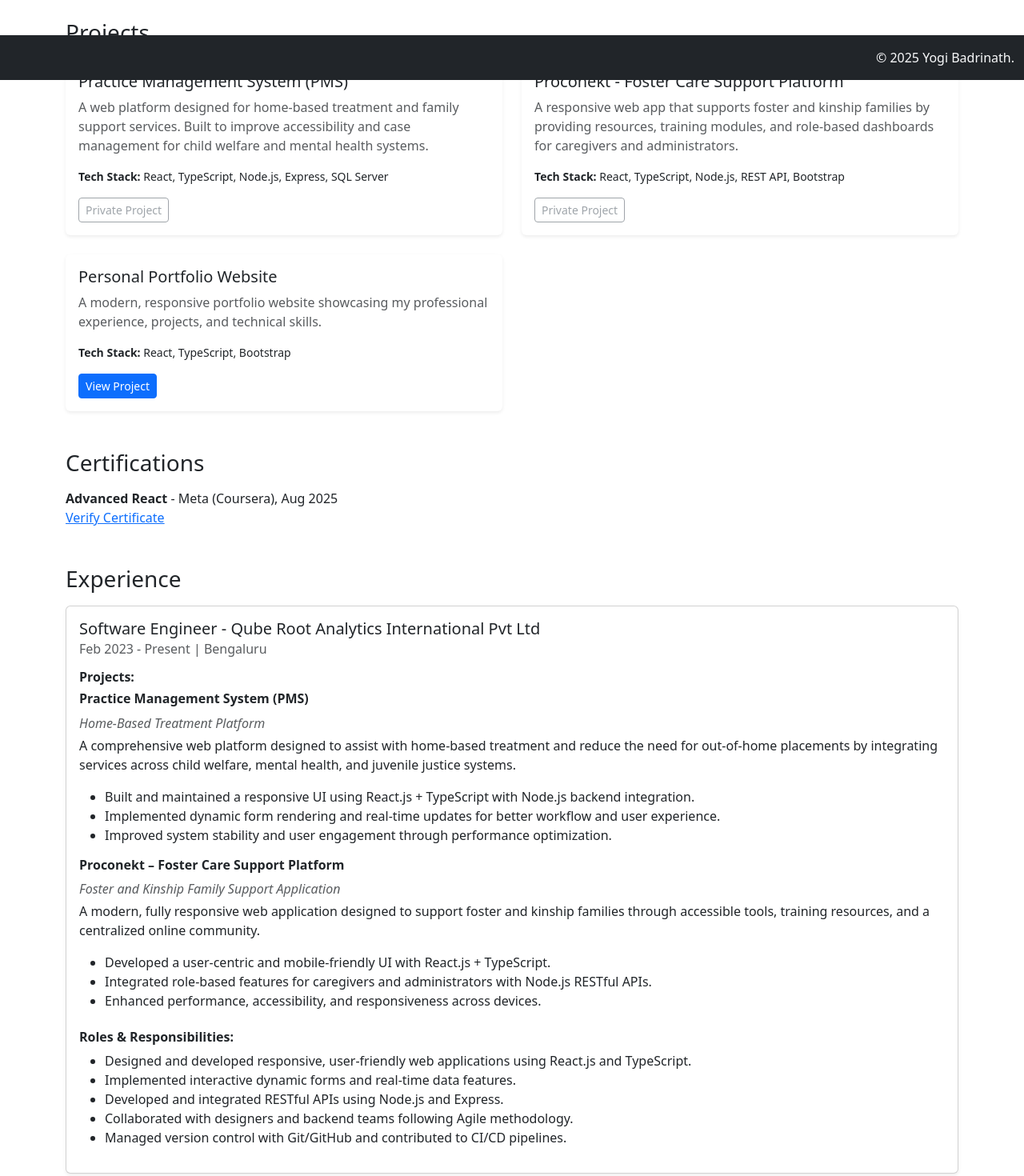
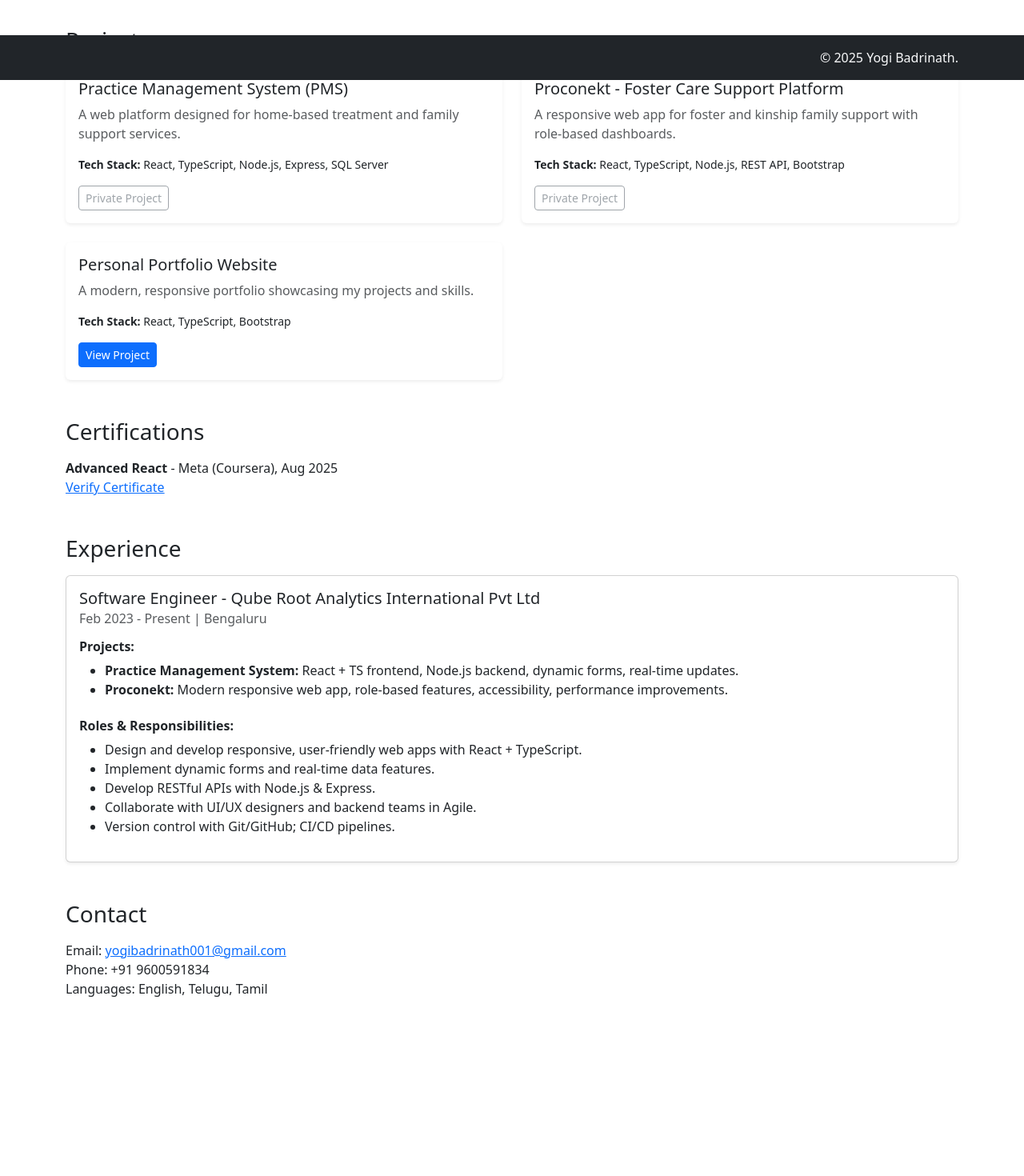
Before and after one commit to Yogibadrinath/portfolio, a React (Create React App) app: page / in a window 1280 px wide. Shown: the part 700-2170 px from the top of the page at 80% size. After the commit the page ends 2020 px from the top, so only its background shows below. Built offline with nearby package versions, Linux system fonts and the light colour scheme.

Commit message:
certification

```diff
--- a/src/App.tsx
+++ b/src/App.tsx
@@ -3,10 +3,10 @@ import Header from "./components/header/Header";
 import About from "./components/about/About";
 import Skills from "./components/skills/Skills";
 import Projects from "./components/projects/Projects";
+import Certifications from "./components/certifications/Certifications";
 import Experience from "./components/experience/Experience";
 import Contact from "./components/contact/Contact";
 import Footer from "./components/footer/Footer";
-import Certifications from "./components/certifications/Certifications";
 
 const App: React.FC = () => {
   return (
--- a/src/components/about/About.tsx
+++ b/src/components/about/About.tsx
@@ -2,14 +2,15 @@ import React from 'react';
 
 const About: React.FC = () => {
   return (
-    <section id="about" className="my-5">
-      <h1 className="mb-3">Yogi Badrinath Adhimulam</h1>
+    <section id="about" className="my-5 px-3 px-md-0">
+      <h1 className="display-5 mb-3">Yogi Badrinath Adhimulam</h1>
       <p className="lead">
         Software Engineer with 2.9 years of experience in web application development. Skilled in building interactive UIs using React.js, TypeScript, and Node.js for backend services.
       </p>
       <ul className="list-inline">
         <li className="list-inline-item"><b>Email:</b> <a href="mailto:yogibadrinath001@gmail.com">yogibadrinath001@gmail.com</a></li>
         <li className="list-inline-item ms-3"><b>Phone:</b> +91 9600591834</li>
+        <li className="list-inline-item ms-3"><b>Portfolio:</b> <a href="https://yogibadrinath.github.io/portfolio/" target="_blank" rel="noreferrer">View</a></li>
       </ul>
     </section>
   );
--- a/src/components/certifications/Certifications.tsx
+++ b/src/components/certifications/Certifications.tsx
@@ -2,7 +2,7 @@ import React from "react";
 
 const Certifications: React.FC = () => {
   return (
-    <section id="certifications" className="my-5">
+    <section id="certifications" className="my-5 px-3 px-md-0">
       <h2 className="h3 mb-3">Certifications</h2>
       <ul className="list-unstyled">
         <li className="mb-2">
--- a/src/components/contact/Contact.tsx
+++ b/src/components/contact/Contact.tsx
@@ -2,7 +2,7 @@ import React from 'react';
 
 const Contact: React.FC = () => {
   return (
-    <section id="contact" className="my-5">
+    <section id="contact" className="my-5 px-3 px-md-0">
       <h2 className="h3 mb-3">Contact</h2>
       <ul className="list-unstyled">
         <li>Email: <a href="mailto:yogibadrinath001@gmail.com">yogibadrinath001@gmail.com</a></li>
--- a/src/components/experience/Experience.tsx
+++ b/src/components/experience/Experience.tsx
@@ -1,97 +1,27 @@
-import React from "react";
+import React from 'react';
 
 const Experience: React.FC = () => {
   return (
-    <section id="experience" className="my-5">
+    <section id="experience" className="my-5 px-3 px-md-0">
       <h2 className="h3 mb-3">Experience</h2>
-
       <div className="card shadow-sm mb-3">
         <div className="card-body">
-          <h5 className="card-title">
-            Software Engineer - Qube Root Analytics International Pvt Ltd
-          </h5>
-          <h6 className="card-subtitle mb-2 text-muted">
-            Feb 2023 - Present | Bengaluru
-          </h6>
+          <h5 className="card-title">Software Engineer - Qube Root Analytics International Pvt Ltd</h5>
+          <h6 className="card-subtitle mb-2 text-muted">Feb 2023 - Present | Bengaluru</h6>
 
           <h6 className="mt-3 fw-bold">Projects:</h6>
+          <ul>
+            <li><b>Practice Management System:</b> React + TS frontend, Node.js backend, dynamic forms, real-time updates.</li>
+            <li><b>Proconekt:</b> Modern responsive web app, role-based features, accessibility, performance improvements.</li>
+          </ul>
 
-          {/* Project 1 */}
-          <div className="mb-3">
-            <h6 className="fw-bold">Practice Management System (PMS)</h6>
-            <p className="mb-1 text-muted">
-              <em>Home-Based Treatment Platform</em>
-            </p>
-            <p>
-              A comprehensive web platform designed to assist with home-based
-              treatment and reduce the need for out-of-home placements by
-              integrating services across child welfare, mental health, and
-              juvenile justice systems.
-            </p>
-            <ul>
-              <li>
-                Built and maintained a responsive UI using React.js + TypeScript
-                with Node.js backend integration.
-              </li>
-              <li>
-                Implemented dynamic form rendering and real-time updates for
-                better workflow and user experience.
-              </li>
-              <li>
-                Improved system stability and user engagement through
-                performance optimization.
-              </li>
-            </ul>
-          </div>
-
-          {/* Project 2 */}
-          <div className="mb-3">
-            <h6 className="fw-bold">Proconekt – Foster Care Support Platform</h6>
-            <p className="mb-1 text-muted">
-              <em>Foster and Kinship Family Support Application</em>
-            </p>
-            <p>
-              A modern, fully responsive web application designed to support
-              foster and kinship families through accessible tools, training
-              resources, and a centralized online community.
-            </p>
-            <ul>
-              <li>
-                Developed a user-centric and mobile-friendly UI with React.js +
-                TypeScript.
-              </li>
-              <li>
-                Integrated role-based features for caregivers and administrators
-                with Node.js RESTful APIs.
-              </li>
-              <li>
-                Enhanced performance, accessibility, and responsiveness across
-                devices.
-              </li>
-            </ul>
-          </div>
-
-          {/* Roles & Responsibilities */}
           <h6 className="mt-4 fw-bold">Roles & Responsibilities:</h6>
           <ul>
-            <li>
-              Designed and developed responsive, user-friendly web applications
-              using React.js and TypeScript.
-            </li>
-            <li>
-              Implemented interactive dynamic forms and real-time data features.
-            </li>
-            <li>
-              Developed and integrated RESTful APIs using Node.js and Express.
-            </li>
-            <li>
-              Collaborated with designers and backend teams following Agile
-              methodology.
-            </li>
-            <li>
-              Managed version control with Git/GitHub and contributed to CI/CD
-              pipelines.
-            </li>
+            <li>Design and develop responsive, user-friendly web apps with React + TypeScript.</li>
+            <li>Implement dynamic forms and real-time data features.</li>
+            <li>Develop RESTful APIs with Node.js & Express.</li>
+            <li>Collaborate with UI/UX designers and backend teams in Agile.</li>
+            <li>Version control with Git/GitHub; CI/CD pipelines.</li>
           </ul>
         </div>
       </div>
--- a/src/components/footer/Footer.tsx
+++ b/src/components/footer/Footer.tsx
@@ -3,7 +3,7 @@ import React from 'react';
 const Footer: React.FC = () => {
   return (
     <footer className="bg-dark text-light py-3 mt-5 fixed-bottom">
-      <div className="container text-end me-0">
+      <div className="container text-end">
         &copy; {new Date().getFullYear()} Yogi Badrinath.
       </div>
     </footer>
--- a/src/components/header/Header.tsx
+++ b/src/components/header/Header.tsx
@@ -1,6 +1,6 @@
 import React, { useState, useEffect } from "react";
 
-const sections = ["about", "skills", "projects", "experience", "contact"];
+const sections = ["about", "skills", "projects", "certifications", "experience", "contact"];
 
 const Header: React.FC = () => {
   const [activeSection, setActiveSection] = useState("about");
@@ -32,7 +32,7 @@ const Header: React.FC = () => {
     <header className="bg-dark text-white py-3 shadow sticky-top">
       <div className="container d-flex justify-content-between align-items-center">
         <h1 className="h3 mb-0">Yogi Badrinath</h1>
-        <nav>
+        <nav className="d-none d-md-flex">
           {sections.map((section) => (
             <a
               key={section}
@@ -45,6 +45,31 @@ const Header: React.FC = () => {
             </a>
           ))}
         </nav>
+        {/* Mobile menu */}
+        <div className="d-md-none">
+          <button
+            className="btn btn-outline-light"
+            type="button"
+            data-bs-toggle="collapse"
+            data-bs-target="#mobileMenu"
+            aria-controls="mobileMenu"
+            aria-expanded="false"
+            aria-label="Toggle navigation"
+          >
+            ☰
+          </button>
+          <div className="collapse mt-2" id="mobileMenu">
+            {sections.map((section) => (
+              <a
+                key={section}
+                href={`#${section}`}
+                className="d-block py-2 text-white text-decoration-none"
+              >
+                {section.charAt(0).toUpperCase() + section.slice(1)}
+              </a>
+            ))}
+          </div>
+        </div>
       </div>
     </header>
   );
--- a/src/components/projects/Projects.tsx
+++ b/src/components/projects/Projects.tsx
@@ -10,20 +10,17 @@ interface Project {
 const projects: Project[] = [
   {
     name: "Practice Management System (PMS)",
-    description:
-      "A web platform designed for home-based treatment and family support services. Built to improve accessibility and case management for child welfare and mental health systems.",
+    description: "A web platform designed for home-based treatment and family support services.",
     tech: ["React", "TypeScript", "Node.js", "Express", "SQL Server"],
   },
   {
     name: "Proconekt - Foster Care Support Platform",
-    description:
-      "A responsive web app that supports foster and kinship families by providing resources, training modules, and role-based dashboards for caregivers and administrators.",
+    description: "A responsive web app for foster and kinship family support with role-based dashboards.",
     tech: ["React", "TypeScript", "Node.js", "REST API", "Bootstrap"],
   },
   {
     name: "Personal Portfolio Website",
-    description:
-      "A modern, responsive portfolio website showcasing my professional experience, projects, and technical skills.",
+    description: "A modern, responsive portfolio showcasing my projects and skills.",
     tech: ["React", "TypeScript", "Bootstrap"],
     link: "https://yogibadrinath.github.io/portfolio/",
   },
@@ -31,7 +28,7 @@ const projects: Project[] = [
 
 const Projects: React.FC = () => {
   return (
-    <section id="projects" className="my-5">
+    <section id="projects" className="my-5 px-3 px-md-0">
       <h2 className="h3 mb-3">Projects</h2>
       <div className="row g-4">
         {projects.map((project) => (
@@ -40,16 +37,9 @@ const Projects: React.FC = () => {
               <div className="card-body">
                 <h5 className="card-title">{project.name}</h5>
                 <p className="card-text text-muted">{project.description}</p>
-                <p className="small mb-3">
-                  <strong>Tech Stack:</strong> {project.tech.join(", ")}
-                </p>
+                <p className="small mb-3"><strong>Tech Stack:</strong> {project.tech.join(", ")}</p>
                 {project.link ? (
-                  <a
-                    href={project.link}
-                    target="_blank"
-                    rel="noreferrer"
-                    className="btn btn-primary btn-sm"
-                  >
+                  <a href={project.link} target="_blank" rel="noreferrer" className="btn btn-primary btn-sm">
                     View Project
                   </a>
                 ) : (
--- a/src/components/skills/Skills.tsx
+++ b/src/components/skills/Skills.tsx
@@ -6,7 +6,7 @@ const Skills: React.FC = () => {
   const tools = ['Git', 'GitHub', 'VS Code', 'CI/CD'];
 
   return (
-    <section id="skills" className="my-5">
+    <section id="skills" className="my-5 px-3 px-md-0">
       <h2 className="h3 mb-3">Technical Skills</h2>
       <div className="row">
         <div className="col-md-4">
```
Lines whose indentation alone changed are shown as unchanged.
